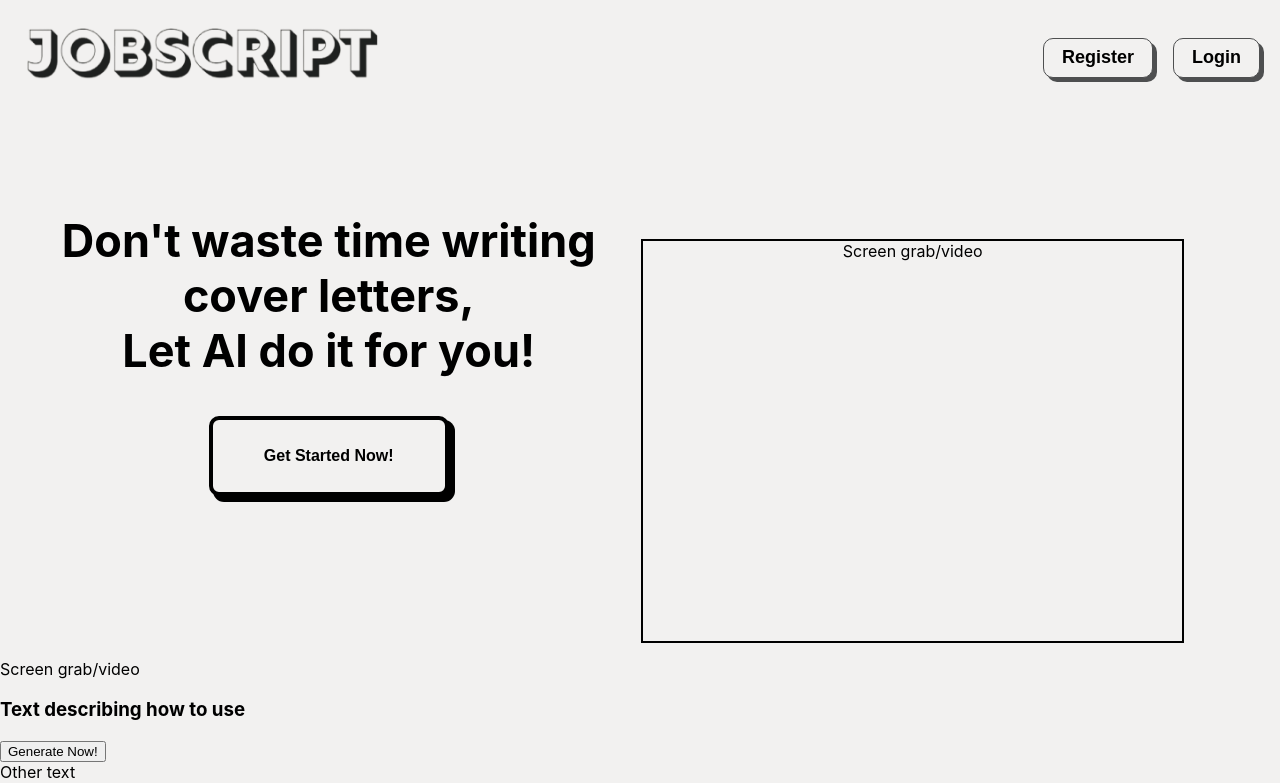
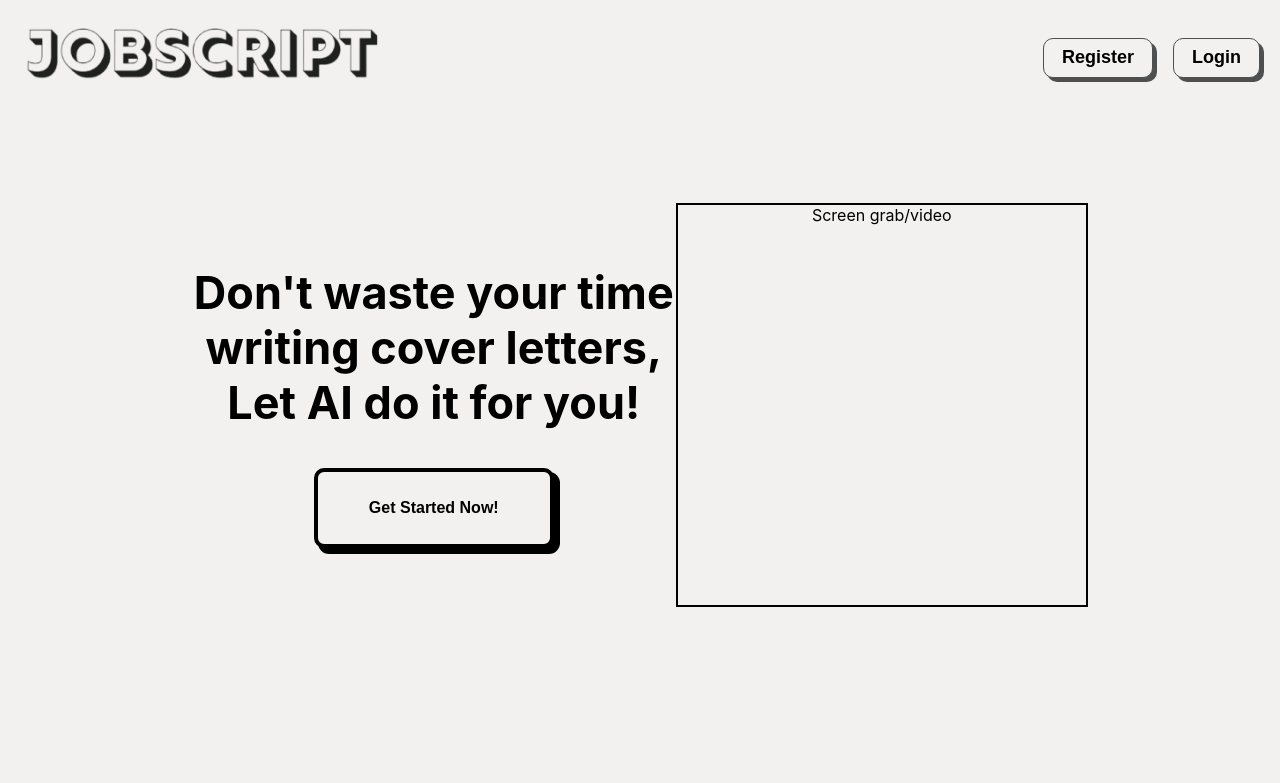
Before and after one commit to Funk3/jobscript, a React (Create React App) app in the folder client/: page / in a window 1280 px wide. Shown: the top 783 px of the page. Built offline with nearby package versions, Linux system fonts and the light colour scheme.

Commit message:
Add more styling to landing page

```diff
--- a/client/src/components/pages/LandingPage.jsx
+++ b/client/src/components/pages/LandingPage.jsx
@@ -2,21 +2,23 @@ import React from "react";
 
 export default function LandingPage() {
   return (
-    <main>
+    <main className="landing-page">
       <section className="landing-top">
         <div className="landing-top-left">
-          <h1>Don't waste time writing cover letters,<br/>Let AI do it for you!</h1>
+          <br/>
+          <h1>Don't waste your time writing cover letters,<br/>Let AI do it for you!</h1>
           <button>Get Started Now!</button>
         </div>
         <div className="screen-grab">Screen grab/video</div>
       </section>
 
-      <section className="landing-page-instructional">
-        <div>Screen grab/video</div>
+      <section className="landing-mid">
         <div>
-          <h3>Text describing how to use</h3>
+          <h1>Generate Your Cover Letter In Seconds</h1>
+          <h3>It only takes three easy steps!</h3>
+          </div>
+        <div className="screen-grab">Screen grab/video</div>
           <button>Generate Now!</button>
-          </div>
       </section>
 
       <section className="landing-page-instructional">
--- a/client/src/styles/App.scss
+++ b/client/src/styles/App.scss
@@ -324,21 +324,7 @@ input:focus {
 
 /* Landing page */
 
-.landing-top {
-  display: flex;
-  flex-direction: row;
-  align-items: baseline;
-  text-align: center;
-  margin: 10rem 0 0 0;
-  align-items: baseline;
-  padding: 1rem;
-}
-
-.landing-top-left {
-  display: flex;
-  flex-direction: column;
-  align-items: center;
-  font-size: 30px;
+.landing-page {
 
   button {
     background-color: $main-colour;
@@ -364,12 +350,45 @@ input:focus {
   }
 }
 
+.landing-top {
+  height: 35rem;
+  display: flex;
+  flex-direction: row;
+  justify-content: space-between;
+  align-items :baseline;
+  text-align: center;
+  margin: 10rem 10rem 0 10rem;
+  align-items: baseline;
+  padding: 2rem;
+}
+
+.landing-top-left {
+  display: flex;
+  justify-self: center;
+  flex-direction: column;
+  align-items: center;
+  font-size: 30px;
+}
+
 .screen-grab {
-  width: 45rem;
+  width: 50rem;
   height: 25rem;
   border: 2px solid;
-  margin: 0 5rem 0 0;
 }
+
+/* Landing page middle */
+
+.landing-mid {
+  height: 50rem;
+  display: flex;
+  flex-direction: column;
+  justify-content: space-between;
+  align-items: center;
+  text-align: center;
+  font-size: 30px;
+}
+
+/* Footer */
 
 .landing-page-footer {
   margin-top: 10vh;
```
